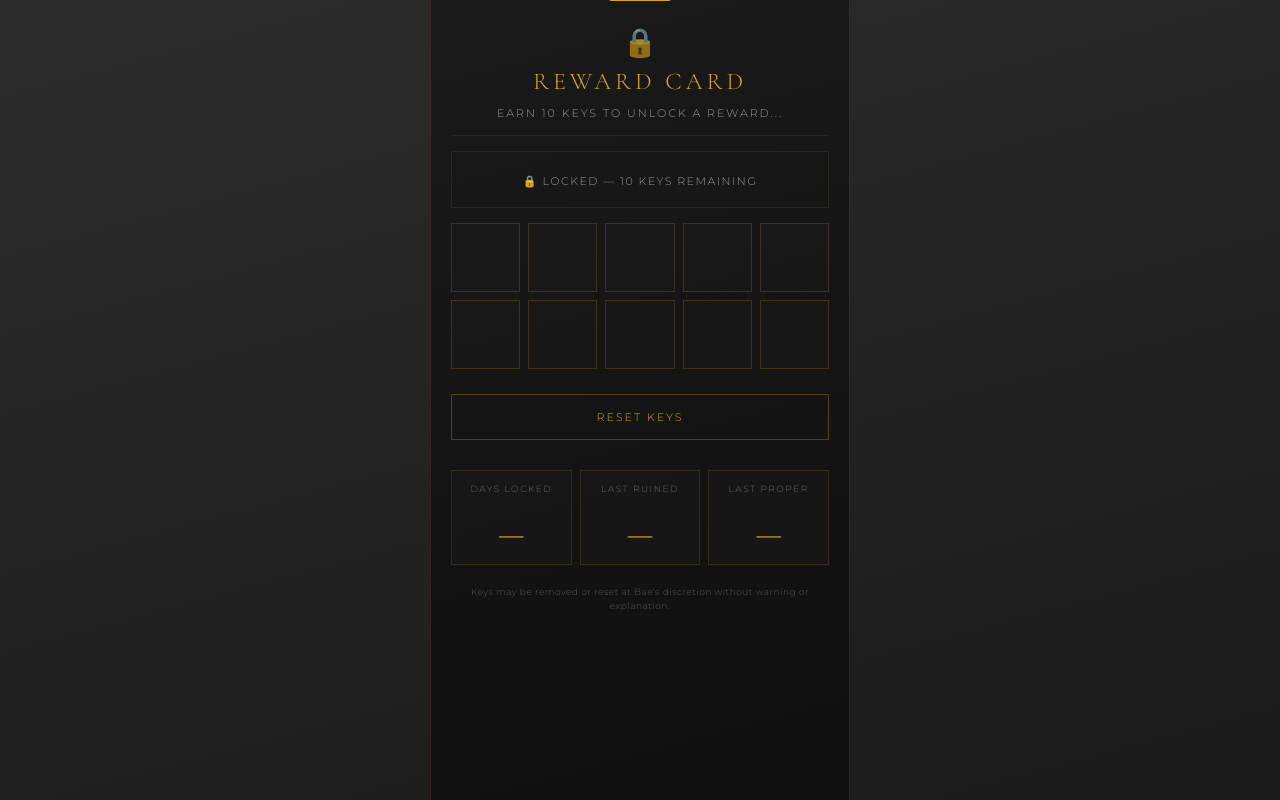
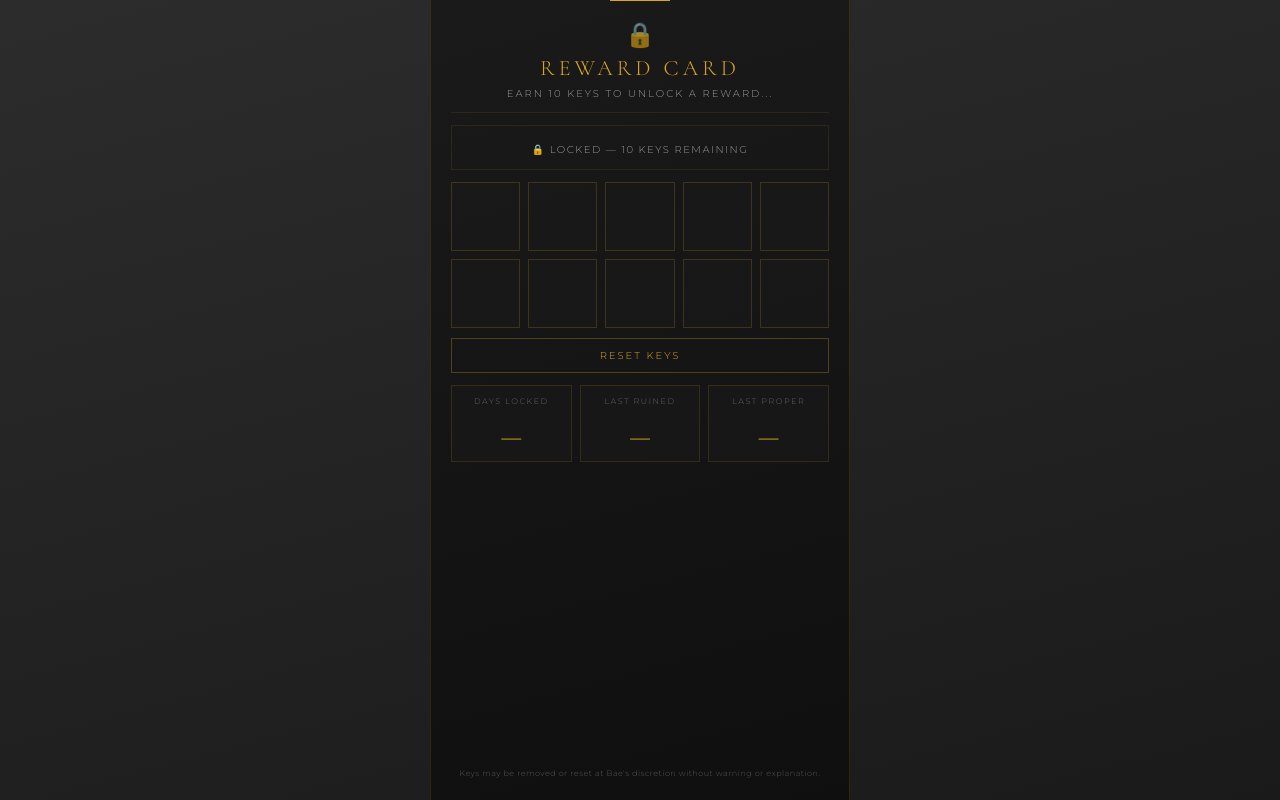
Before and after one commit to SynthzillaPrime/reward-card, a React (Vite) app: page / in a window 1280 px wide. Built offline with nearby package versions, Linux system fonts and the light colour scheme.

Commit message:
Vibe Ship

```diff
--- a/src/App.css
+++ b/src/App.css
@@ -4,36 +4,38 @@
     box-sizing: border-box;
 }
 
-html {
+html,
+body,
+#root {
+    height: 100%;
+    width: 100%;
     overflow: hidden;
 }
 
 body {
     font-family: "Montserrat", sans-serif;
     background: linear-gradient(165deg, #2c2c2c 0%, #1a1a1a 100%);
-    margin: 0;
-    padding: 0;
     color: #999;
     font-weight: 300;
     touch-action: manipulation;
+    -webkit-overflow-scrolling: touch;
 }
 
 .card {
     background: linear-gradient(165deg, #1a1a1a 0%, #0f0f0f 100%);
-    min-height: 100dvh;
-    padding: 25px 20px;
+    height: 100%;
     width: 100%;
     max-width: 420px;
     margin: 0 auto;
-    position: relative;
+    padding: 20px;
+    display: flex;
+    flex-direction: column;
     border-left: 1px solid rgba(218, 165, 32, 0.15);
     border-right: 1px solid rgba(218, 165, 32, 0.15);
-    display: flex;
-    flex-direction: column;
-    box-sizing: border-box;
+    overflow: hidden;
+    position: relative;
 }
 
-/* Gold line accent at top */
 .card::after {
     content: "";
     position: absolute;
@@ -47,15 +49,16 @@ body {
 
 .header {
     text-align: center;
-    padding-bottom: 15px;
+    padding-bottom: 12px;
     border-bottom: 1px solid rgba(218, 165, 32, 0.1);
-    margin-bottom: 15px;
+    margin-bottom: 12px;
+    flex-shrink: 0;
 }
 
 .lock-icon {
-    font-size: 28px;
+    font-size: 24px;
     opacity: 0.6;
-    margin-bottom: 8px;
+    margin-bottom: 6px;
     display: block;
 }
 
@@ -64,33 +67,54 @@ h1 {
     font-weight: 300;
     color: #daa520;
     margin: 0;
-    font-size: 24px;
+    font-size: 22px;
     letter-spacing: 4px;
     text-transform: uppercase;
 }
 
 .subtitle {
     color: #999;
-    font-size: 11px;
+    font-size: 10px;
     letter-spacing: 2px;
     text-transform: uppercase;
-    margin-top: 10px;
+    margin-top: 6px;
     font-family: "Montserrat", sans-serif;
+}
+
+.lock-status {
+    border: 1px solid rgba(218, 165, 32, 0.1);
+    padding: 12px;
+    text-align: center;
+    margin-bottom: 12px;
+    flex-shrink: 0;
+}
+
+.lock-status.unlocked {
+    border-color: rgba(218, 165, 32, 0.5);
+    background: rgba(218, 165, 32, 0.08);
+    box-shadow: 0 0 15px rgba(218, 165, 32, 0.2);
+}
+
+#status-text {
+    font-size: 10px;
+    color: #999;
+    text-transform: uppercase;
+    letter-spacing: 1.5px;
+    font-weight: 300;
 }
 
 .stamps-container {
     display: grid;
     grid-template-columns: repeat(5, 1fr);
     gap: 8px;
-    margin-top: 15px;
-    margin-bottom: 15px;
+    margin-bottom: 10px;
+    flex-shrink: 0;
 }
 
 .stamp {
-    aspect-ratio: 1 / 1;
+    aspect-ratio: 1;
     border: 1px solid rgba(218, 165, 32, 0.2);
     background: rgba(26, 26, 26, 0.5);
-    border-radius: 0;
     display: flex;
     align-items: center;
     justify-content: center;
@@ -109,7 +133,7 @@ h1 {
 }
 
 .key {
-    font-size: 28px;
+    font-size: 24px;
     opacity: 0;
     transform: scale(0.8);
     transition: all 0.4s cubic-bezier(0.4, 0, 0.2, 1);
@@ -121,46 +145,47 @@ h1 {
     transform: scale(1);
 }
 
-.lock-status {
-    background: rgba(26, 26, 26, 0.3);
-    border: 1px solid rgba(218, 165, 32, 0.1);
-    padding: 18px;
-    text-align: center;
-    margin-top: 0;
+.reset-btn {
+    display: block;
+    width: 100%;
+    padding: 10px;
+    background: transparent;
+    border: 1px solid rgba(218, 165, 32, 0.3);
+    color: #daa520;
+    font-size: 10px;
+    font-weight: 300;
+    cursor: pointer;
+    transition: all 0.4s ease;
+    font-family: "Montserrat", sans-serif;
+    letter-spacing: 2px;
+    text-transform: uppercase;
+    margin-bottom: 12px;
+    flex-shrink: 0;
 }
 
-.lock-status.unlocked {
+.reset-btn:hover {
+    background: rgba(218, 165, 32, 0.05);
     border-color: rgba(218, 165, 32, 0.5);
-    background: rgba(218, 165, 32, 0.08);
-    box-shadow: 0 0 15px rgba(218, 165, 32, 0.2);
-}
-
-#status-text {
-    font-size: 11px;
-    color: #999;
-    text-transform: uppercase;
-    letter-spacing: 1.5px;
-    font-weight: 300;
 }
 
 .days-tracker {
     display: grid;
     grid-template-columns: 1fr 1fr 1fr;
     gap: 8px;
-    margin-top: 30px;
+    flex-shrink: 0;
 }
 
 .day-count {
     background: rgba(26, 26, 26, 0.5);
-    padding: 12px 10px;
+    padding: 10px 8px;
     text-align: center;
     border: 1px solid rgba(218, 165, 32, 0.15);
     cursor: pointer;
     position: relative;
-    min-width: 0;
     display: flex;
     flex-direction: column;
     justify-content: space-between;
+    min-width: 0;
 }
 
 .date-input {
@@ -170,9 +195,9 @@ h1 {
 }
 
 .day-count-label {
-    font-size: 9px;
+    font-size: 8px;
     color: #666;
-    margin-bottom: 8px;
+    margin-bottom: 4px;
     text-transform: uppercase;
     font-weight: 300;
     letter-spacing: 1.5px;
@@ -181,39 +206,19 @@ h1 {
 
 .day-count-number {
     font-family: "Cormorant Garamond", serif;
-    font-size: 32px;
+    font-size: 26px;
     font-weight: 300;
     color: #daa520;
 }
 
-.reset-btn {
-    display: block;
-    width: 100%;
-    padding: 15px;
-    background: transparent;
-    border: 1px solid rgba(218, 165, 32, 0.3);
-    color: #daa520;
-    font-size: 11px;
-    font-weight: 300;
-    cursor: pointer;
-    transition: all 0.4s ease;
-    font-family: "Montserrat", sans-serif;
-    letter-spacing: 2px;
-    text-transform: uppercase;
-    margin-top: 10px;
-}
-
-.reset-btn:hover {
-    background: rgba(218, 165, 32, 0.05);
-    border-color: rgba(218, 165, 32, 0.5);
-}
-
 .fine-print {
     text-align: center;
-    font-size: 9px;
+    font-size: 8px;
     color: #555;
-    margin-top: 20px;
+    margin-top: auto;
+    padding-top: 12px;
     line-height: 1.6;
     font-weight: 300;
     letter-spacing: 0.5px;
+    flex-shrink: 0;
 }
```
